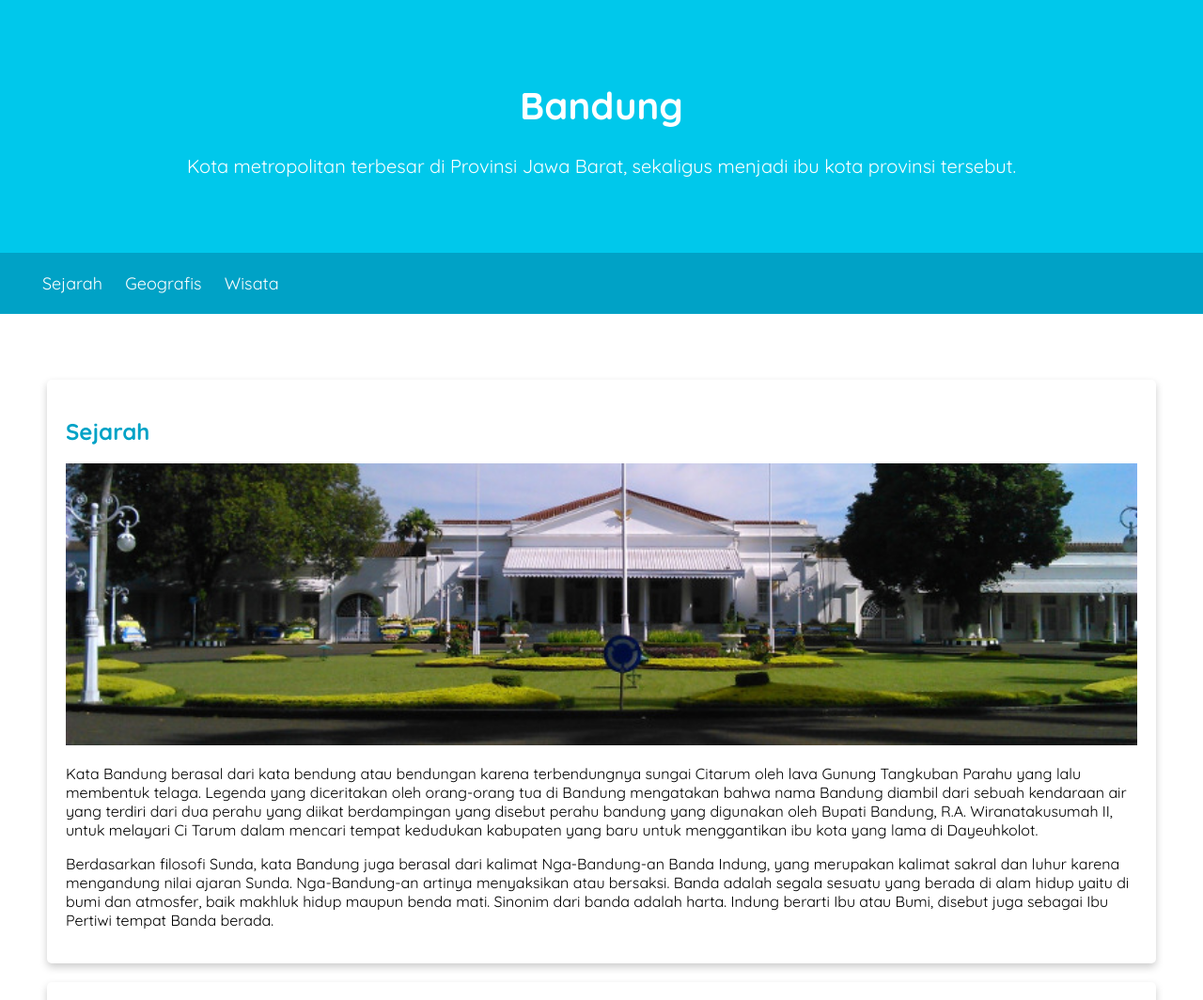
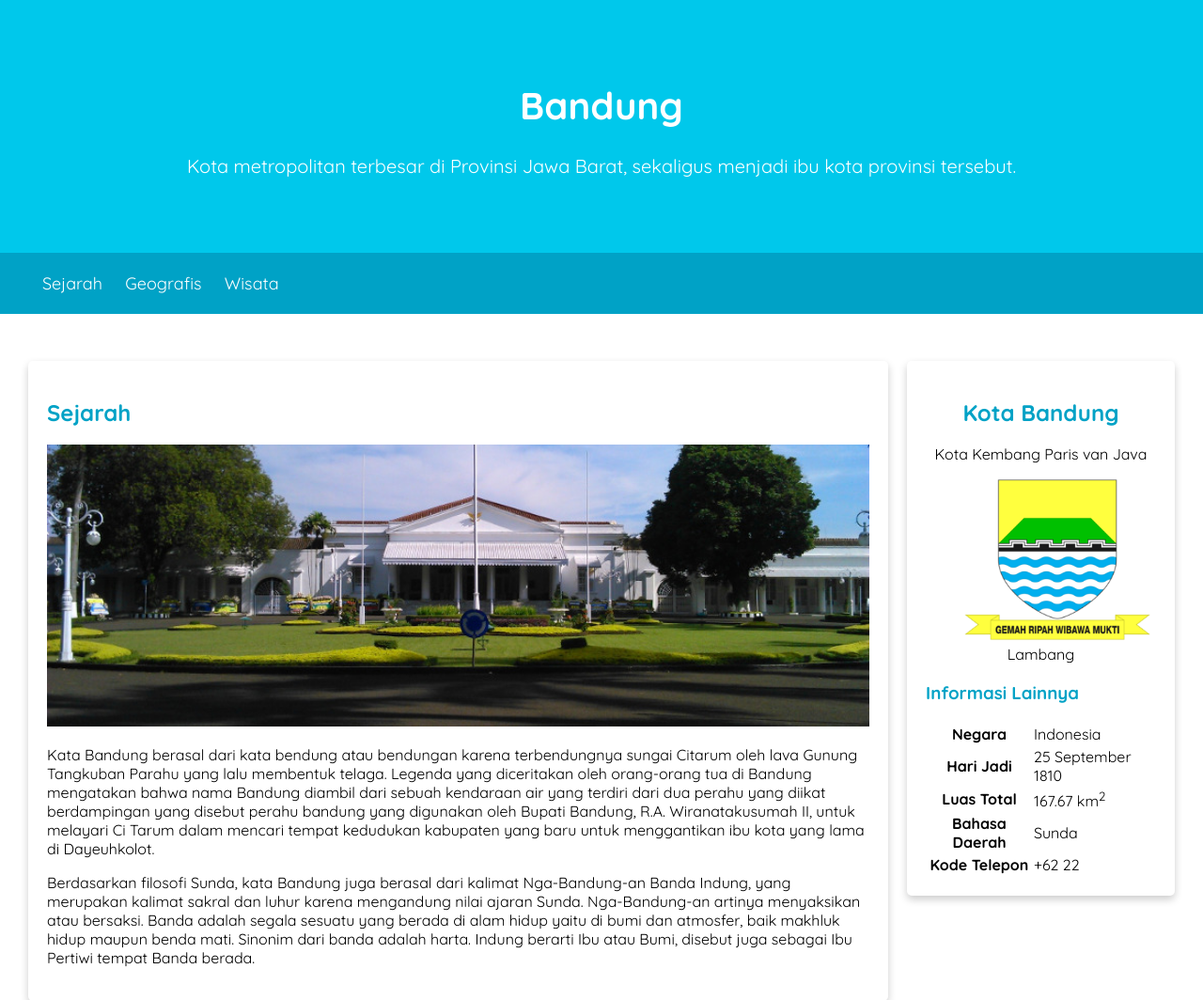
Before and after one commit to hafidhanifan/bandung, a plain HTML site: page index.html in a window 1280 px wide. Shown: the top 1064 px of the page at 94% size. Drawn offline with Linux system fonts and the light colour scheme.

Commit message:
updating style

```diff
--- a/style/style.css
+++ b/style/style.css
@@ -1,3 +1,6 @@
+* {
+  box-sizing: border-box;
+}
 body {
   font-family: "Quicksand", sans-serif;
 
@@ -72,5 +75,18 @@ nav {
 }
 
 main {
-  padding: 50px;
+  padding: 30px;
+
+  overflow: auto;
 }
+
+#content {
+  float: left;
+  width: 75%;
+}
+
+aside {
+  float: right;
+  width: 25%;
+  padding-left: 20px;
+}
```
